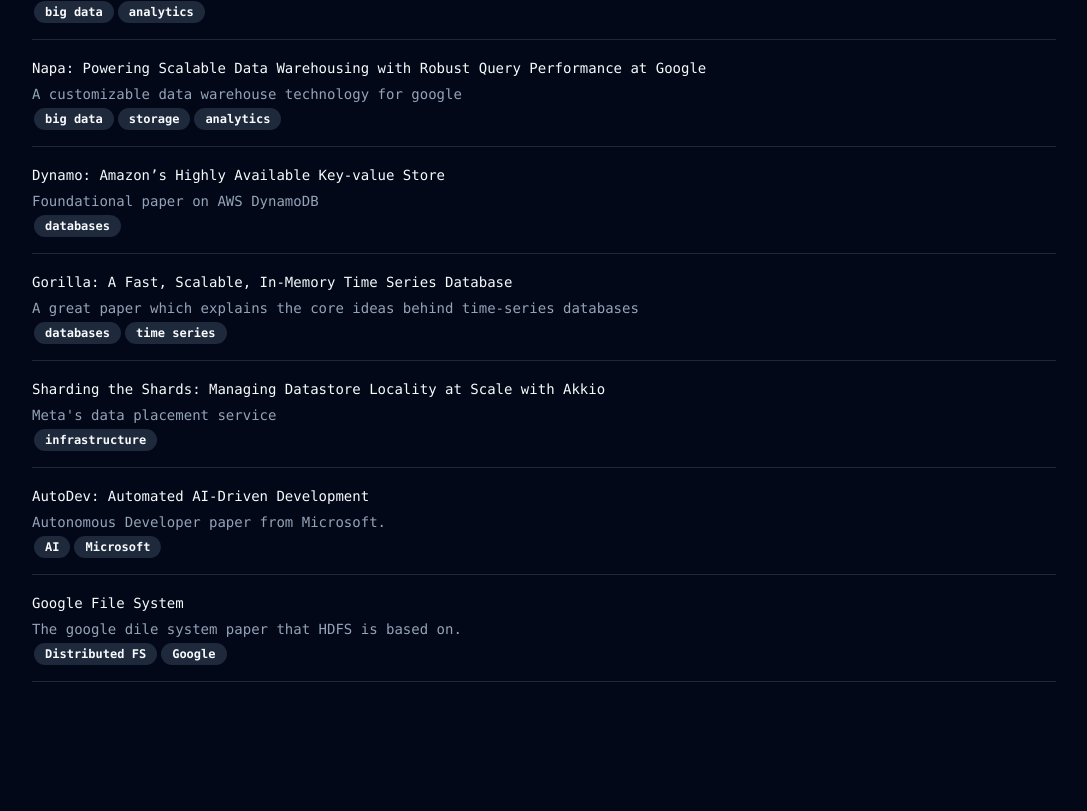
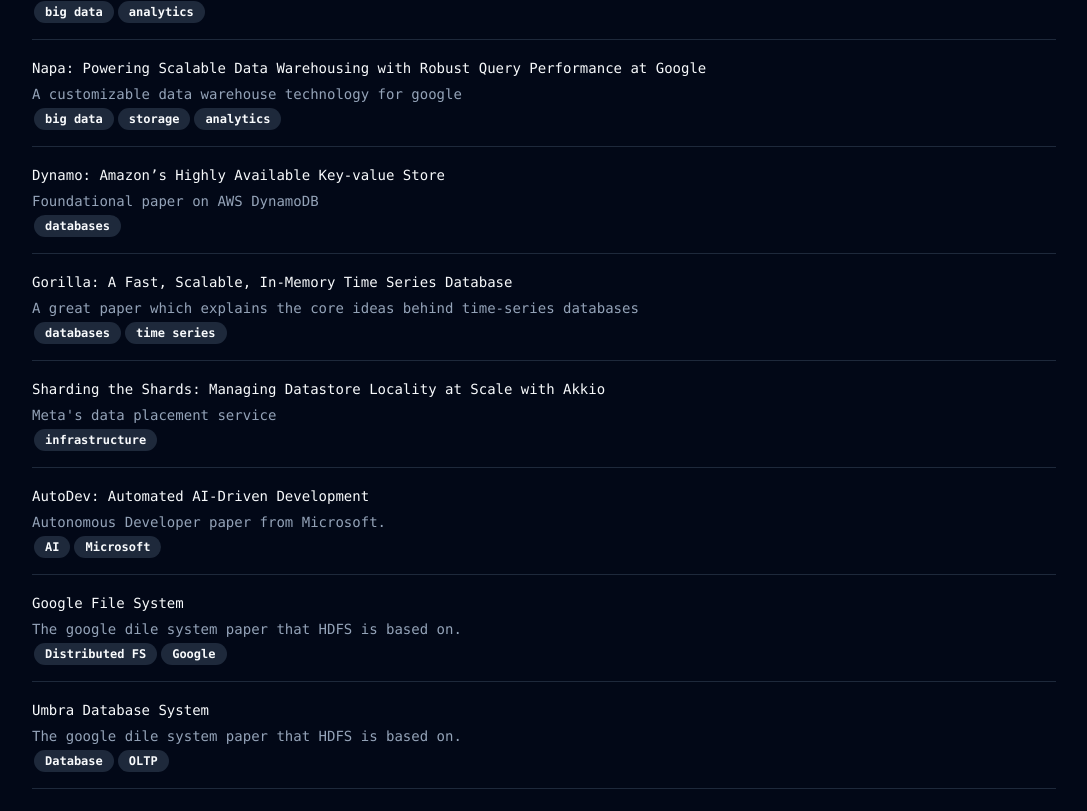
Before and after one commit to ankushChatterjee/coredump-tech, a Next.js app: page /reading-list in a window 1280 px wide. Shown: the part 546-1357 px from the top of the page, without its empty margins (96-1183 px from the left). Before the commit the page ends 1292 px from the top, so only its background shows below. Built offline with nearby package versions, Linux system fonts and the light colour scheme.

Commit message:
Add UMBRA paper

```diff
--- a/src/app/reading-list/page.tsx
+++ b/src/app/reading-list/page.tsx
@@ -69,6 +69,11 @@
               title="Google File System"
               tags={["Distributed FS", "Google"]}
               linkto="https://static.googleusercontent.com/media/research.google.com/en//archive/gfs-sosp2003.pdf"
+              subTitle="The google dile system paper that HDFS is based on." />
+            <LinkCard
+              title="Umbra Database System"
+              tags={["Database", "OLTP"]}
+              linkto="https://www.cidrdb.org/cidr2020/papers/p29-neumann-cidr20.pdf"
               subTitle="The google dile system paper that HDFS is based on." />
           </TabsContent>
           <TabsContent value="blogs">
```
